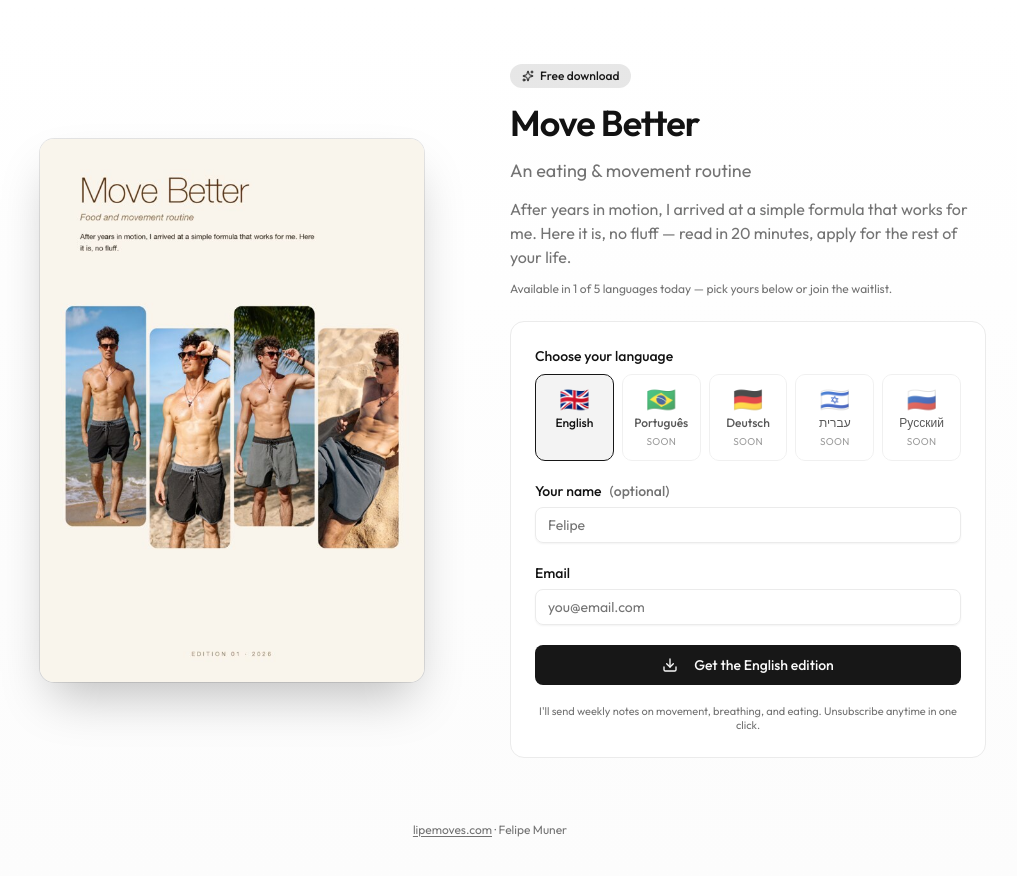
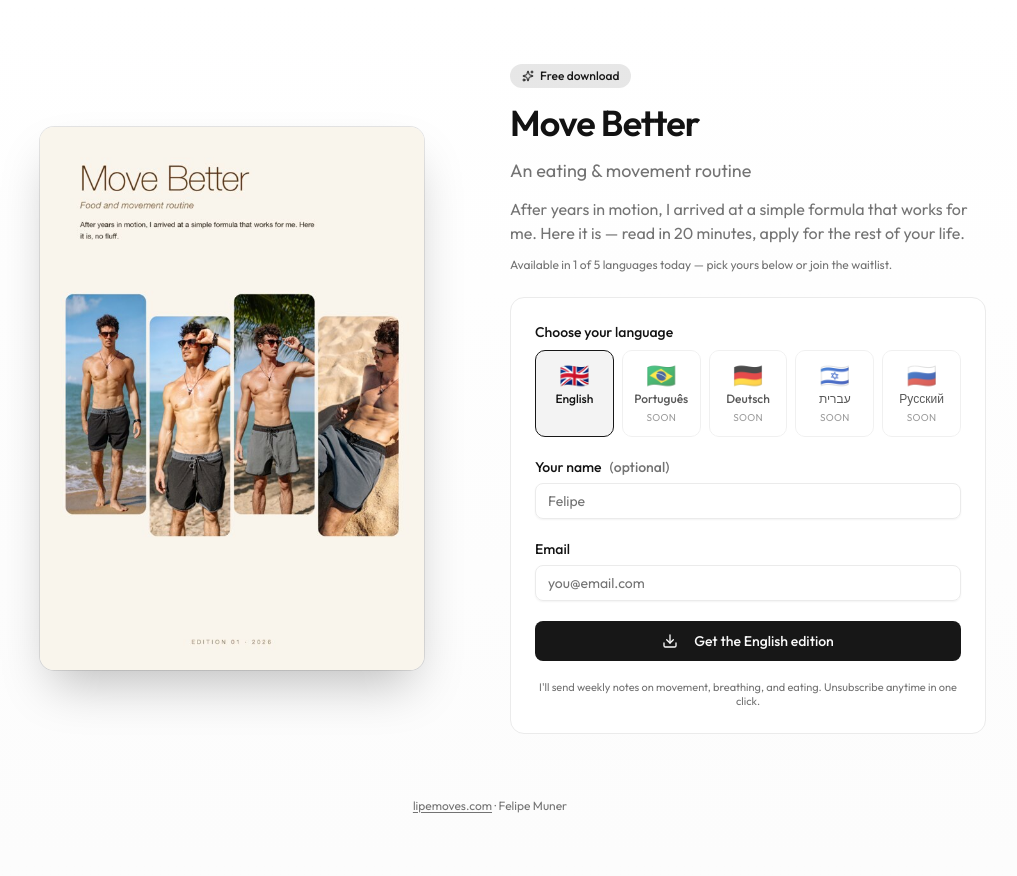
Before and after one commit to felipe-muner/lipemoves, a Next.js app: page /ebook/move-better in a window 1280 px wide. Shown: the top 876 px of the page, without its empty margins (150-1167 px from the left). Built offline with nearby package versions, Linux system fonts and the light colour scheme; no server answers.

Commit message:
content(ebook): tighter cover blurb — drop "no fluff"
Co-Authored-By: Claude Opus 4.7 <noreply@anthropic.com>

```diff
--- a/components/ebook/ebook-renderer.tsx
+++ b/components/ebook/ebook-renderer.tsx
@@ -19,7 +19,7 @@ const EBOOK_CSS = `
 .ebook-root .cover-text .brand-mark { margin-bottom: 16px; letter-spacing: 9px; }
 .ebook-root .cover-text h1 { font-size: 54pt; line-height: 1.0; margin-bottom: 10px; letter-spacing: -1.5px; font-weight: 200; }
 .ebook-root .cover-text .sub { font-size: 14pt; color: var(--muted); margin-bottom: 16px; font-style: italic; }
-.ebook-root .cover-text .blurb { font-size: 11pt; line-height: 1.65; color: var(--text); max-width: 78%; }
+.ebook-root .cover-text .blurb { font-size: 11pt; line-height: 1.65; color: var(--text); max-width: 78%; white-space: pre-line; }
 .ebook-root .cover-photos { display: grid; grid-template-columns: repeat(4, 1fr); gap: 8px; padding: 0 14mm; height: 120mm; margin-top: 100px; overflow: visible; }
 .ebook-root .cover-photos .slot { border-radius: 16px; overflow: hidden; background: var(--placeholder); height: 100%; }
 .ebook-root .cover-photos .slot:nth-child(2), .ebook-root .cover-photos .slot:nth-child(4) { transform: translateY(12mm); }
--- a/content/ebooks/move-better.ts
+++ b/content/ebooks/move-better.ts
@@ -70,7 +70,7 @@ export const moveBetter: EbookContent = {
   edition: "Edition 01 · 2026",
   chapterLabel: "Chapter",
   coverBlurb:
-    "After years in motion, I arrived at a simple formula that works for me. Here it is, no fluff.",
+    "After years in motion, I arrived at a simple formula that works for me.\nHere it is.",
 
   manifesto: "Eat fewer times.\nMove every day.\nBreathe slowly.",
   manifestoCaption: "The essential fits in three lines.",
--- a/lib/ebooks.ts
+++ b/lib/ebooks.ts
@@ -48,7 +48,7 @@ export const EBOOKS: Ebook[] = [
     title: "Move Better",
     subtitle: "An eating & movement routine",
     description:
-      "After years in motion, I arrived at a simple formula that works for me. Here it is, no fluff — read in 20 minutes, apply for the rest of your life.",
+      "After years in motion, I arrived at a simple formula that works for me. Here it is — read in 20 minutes, apply for the rest of your life.",
     cover: "/ebooks/move-better-en-cover.jpg",
     editions: [
       {
```
